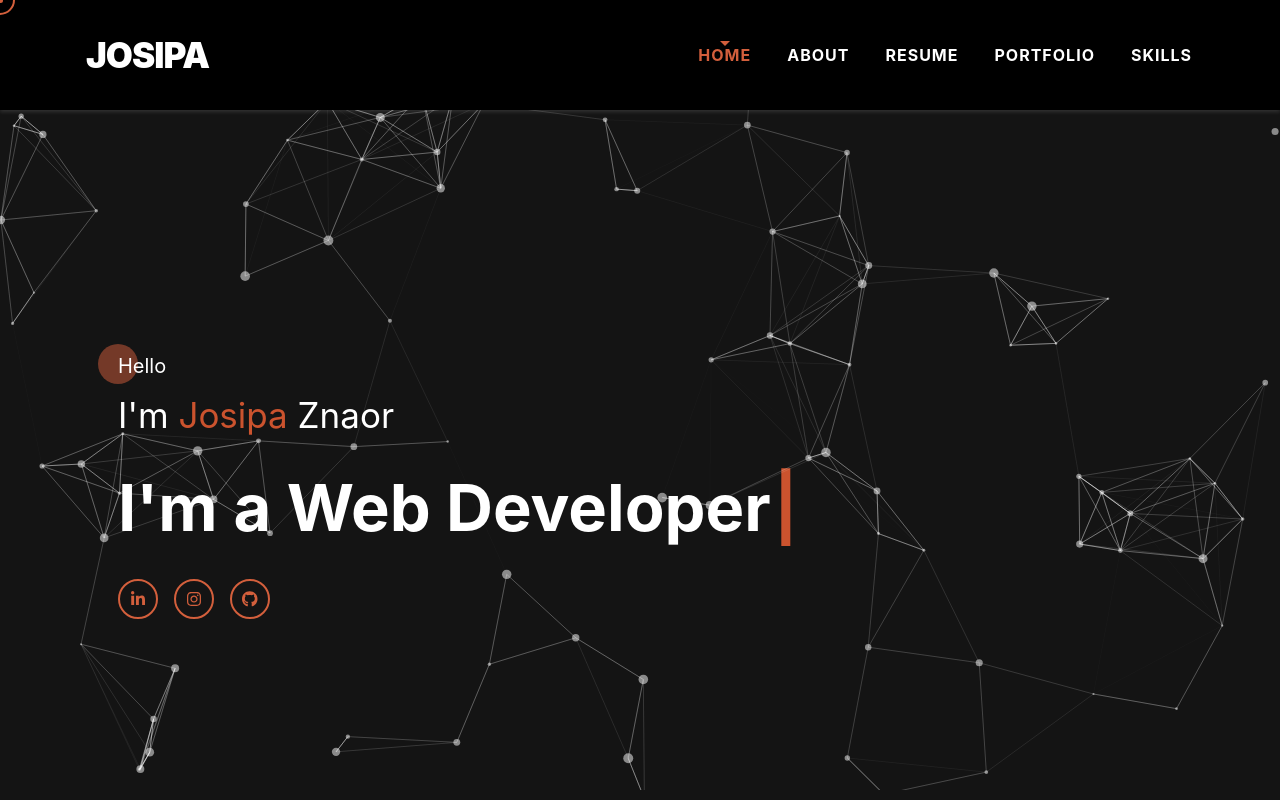
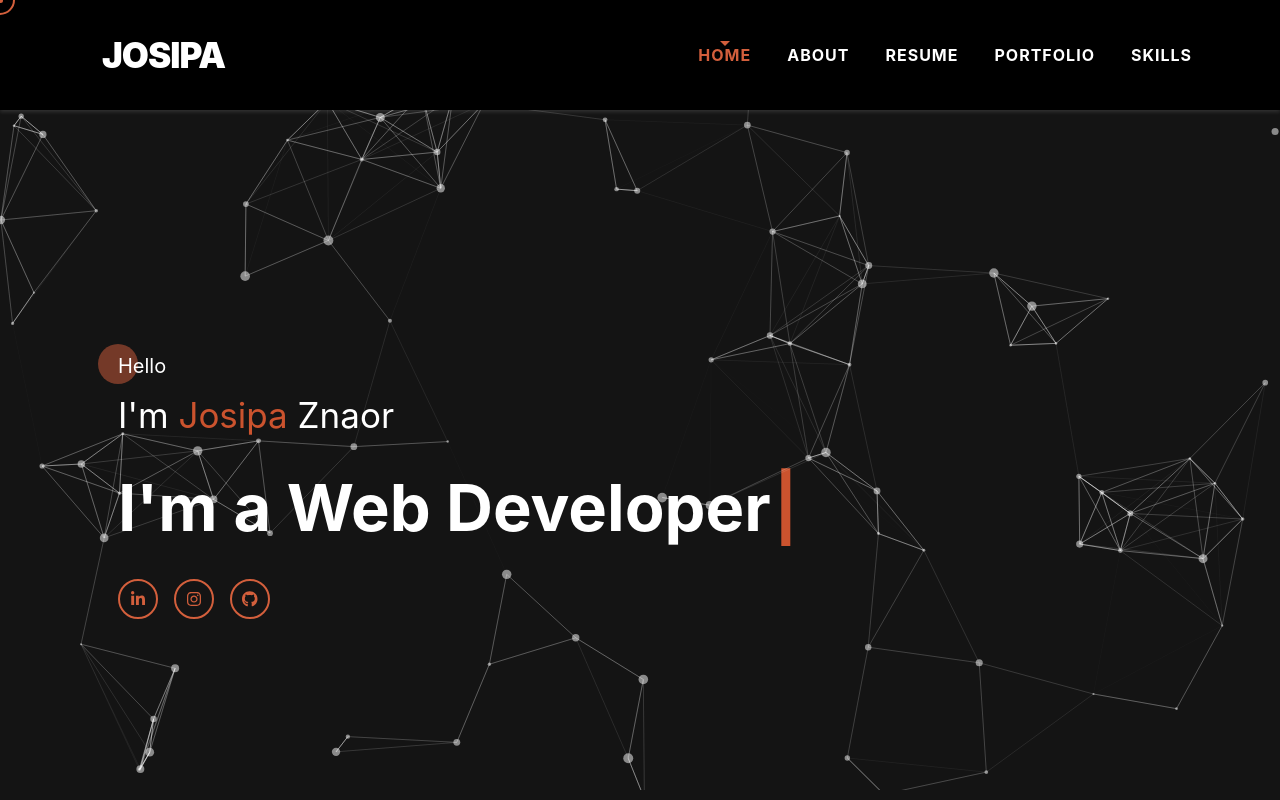
Before and after one commit to jopaa10/Portfolio, a React (Create React App) app: page / in a window 1280 px wide. Shown: the top 800 px of the page. Built offline with nearby package versions, Linux system fonts and the light colour scheme.

Commit message:
fixing margin of navbar logo

```diff
--- a/src/styles/index.scss
+++ b/src/styles/index.scss
@@ -78,7 +78,7 @@ html {
         font-size: 35px;
         line-height: 60px;
         transition: 0.4s ease;
-        margin: 0 1rem;
+        margin: 0 2rem;
       }
     }
 
```
